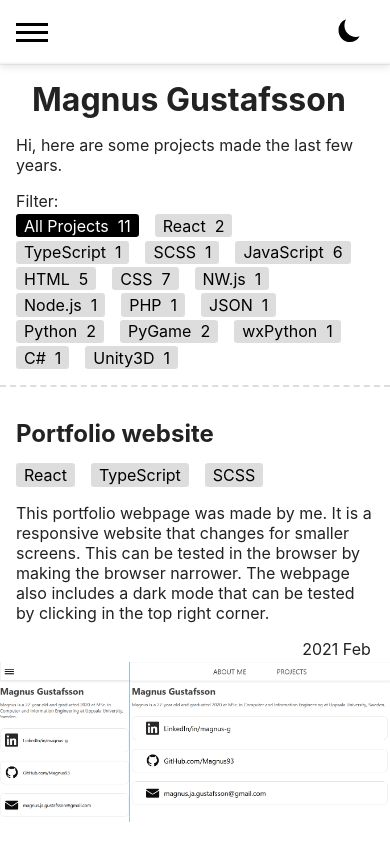
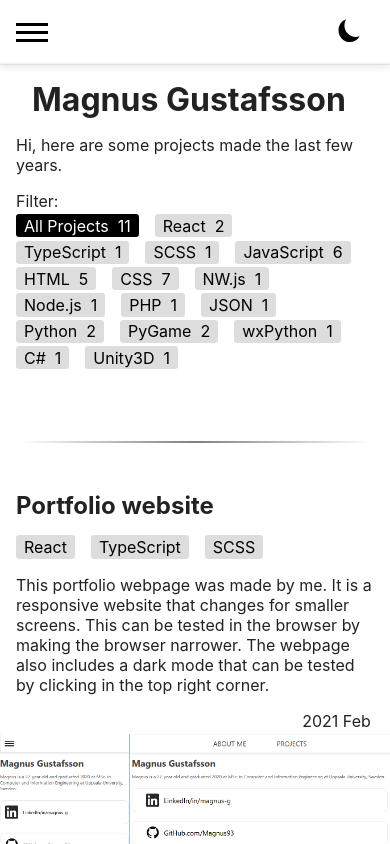
Before and after one commit to Magnus93/magnus-g-ts, a React app: page / in a window 390 px wide. Shown: the top 844 px of the page. Built offline with nearby package versions, Linux system fonts and the light colour scheme.

Commit message:
Change divider between projects for mobile

```diff
--- a/src/components/ProjectsPage/ProjectPage.scss
+++ b/src/components/ProjectsPage/ProjectPage.scss
@@ -4,14 +4,26 @@
     padding: 0em;
     grid-column: 2 / 3;
     h1 {
-      margin: 0;
+        margin: 0;
     }
-  }
+}
 
 .container {
-    padding-top: 2em;
-    padding-bottom: 2em;
-    border-top: 2px dashed var(--clr-bg-soft);
+
+    &::before {
+        content: '';
+        background: linear-gradient(90deg, rgba(0,0,0,0) 0%, hsl(0deg, 0, 50%) 50%, rgba(255,255,255,0) 100%);
+        height: 2px;
+        display: block;
+        position: relative;
+
+        $widths: 90%;
+        width: $widths;
+        margin-left: calc(( 100% - #{$widths} ) / 2 );
+
+        margin-top: 3.5em;
+        margin-bottom: 3em;
+    }
 
     &__infodiv {
         padding-left: 1em;
@@ -77,8 +89,12 @@
     .container {
         display: flex;
         flex-direction: row-reverse;
-        margin: 1em 0em;
+        margin: 5em 0em;
         border: none;
+
+        &::before {
+            content: none;
+        }
 
         &__infodiv {
             width: 50%;
```
